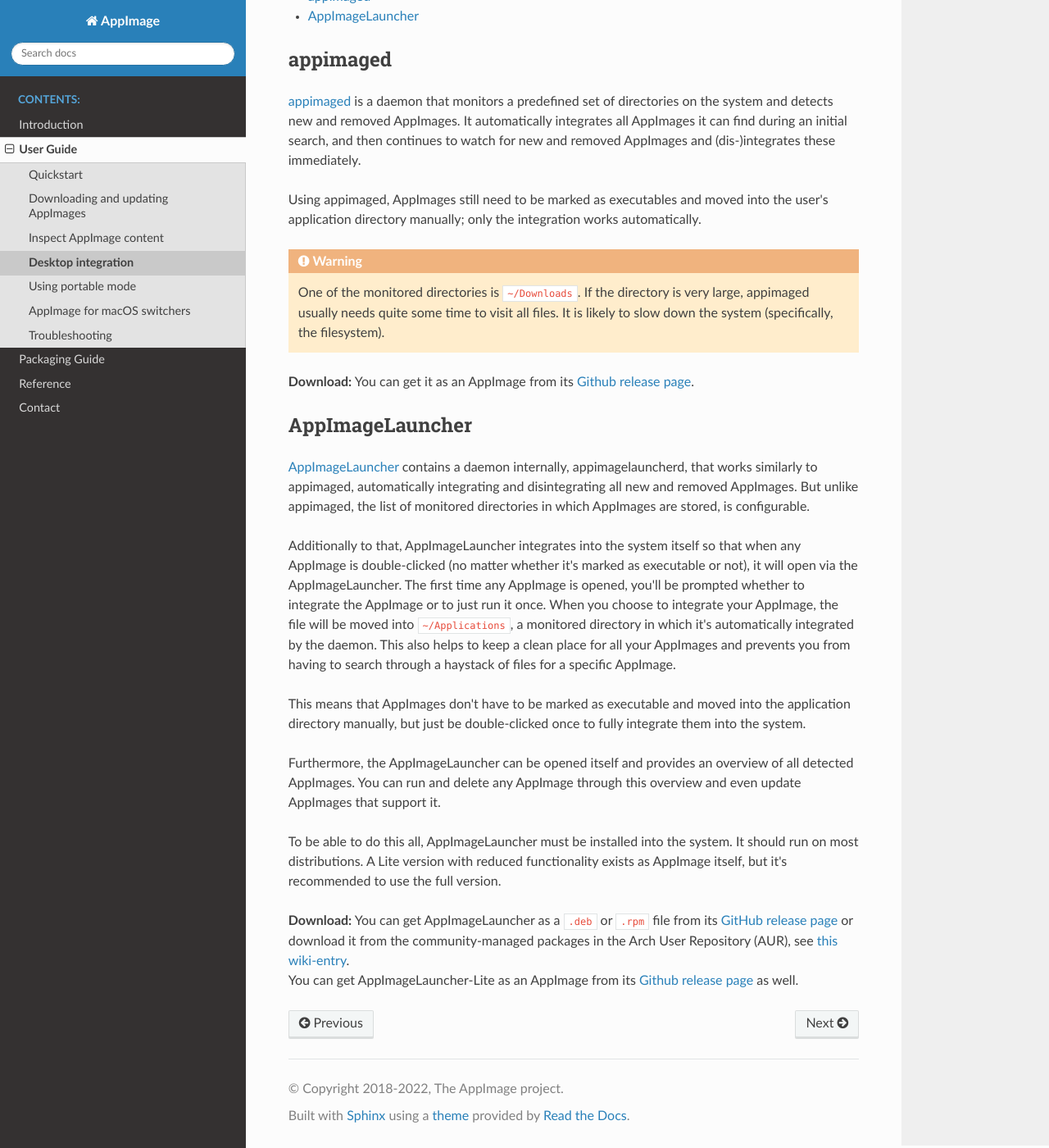
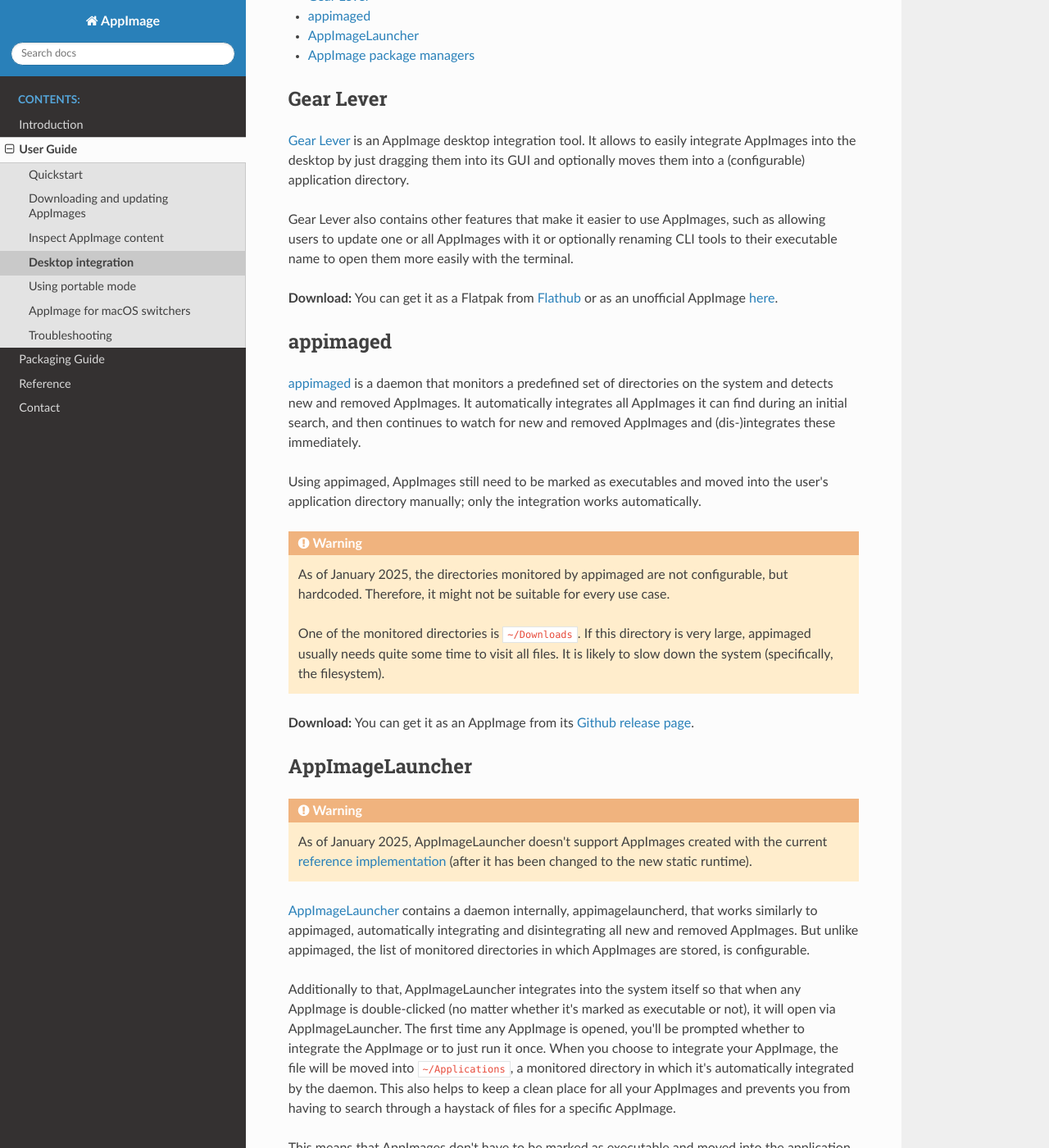
Before and after one commit to AppImage/docs.appimage.org, a Sphinx documentation site: the page built from source/user-guide/desktop-integration.rst, in a window 1280 px wide and 1400 px high, scrolled down 499 px. Shown: the whole window at 82% size. Built offline with Sphinx 7.4.7 and the Read the Docs theme 3.1.0, drawn with Linux system fonts in a browser that asks for light colours; some of the changed text lies outside the part shown.

Commit message:
Added other desktop integration tools
Information about the desktop integration tools Gear Lever, zap, Soar and AM has been added to the desktop integration page in the user guide.

Additionally, a warning has been added to the AppImageLauncher section that it doesn't work with current reference implementation AppImages anymore and to the appimaged section that the monitored directories are not configurable.
The project links have also been improved to not link to a specific version anymore.

```diff
--- a/source/user-guide/desktop-integration.rst
+++ b/source/user-guide/desktop-integration.rst
@@ -16,32 +16,78 @@
    :depth: 1
 
 
+Gear Lever
+----------
+
+`Gear Lever <https://github.com/mijorus/gearlever>`_ is an AppImage desktop integration tool. It allows to easily integrate AppImages into the desktop by just dragging them into its GUI and optionally moves them into a (configurable) application directory.
+
+Gear Lever also contains other features that make it easier to use AppImages, such as allowing users to update one or all AppImages with it or optionally renaming CLI tools to their executable name to open them more easily with the terminal.
+
+**Download:** You can get it as a Flatpak from `Flathub <https://flathub.org/apps/details/it.mijorus.gearlever>`_ or as an unofficial AppImage `here <https://github.com/ivan-hc/Database-of-pkg2appimaged-packages/releases/tag/gearlever>`_.
+
+
 appimaged
 ---------
 
-`appimaged <https://github.com/probonopd/go-appimage/releases>`_ is a daemon that monitors a predefined set of directories on the system and detects new and removed AppImages. It automatically integrates all AppImages it can find during an initial search, and then continues to watch for new and removed AppImages and (dis-)integrates these immediately.
+`appimaged <https://github.com/probonopd/go-appimage>`_ is a daemon that monitors a predefined set of directories on the system and detects new and removed AppImages. It automatically integrates all AppImages it can find during an initial search, and then continues to watch for new and removed AppImages and (dis-)integrates these immediately.
 
 Using appimaged, AppImages still need to be marked as executables and moved into the user's application directory manually; only the integration works automatically.
 
 .. warning::
 
-   One of the monitored directories is ``~/Downloads``. If the directory is very large, appimaged usually needs quite some time to visit all files. It is likely to slow down the system (specifically, the filesystem).
+   As of January 2025, the directories monitored by appimaged are not configurable, but hardcoded. Therefore, it might not be suitable for every use case.
 
-**Download:** You can get it as an AppImage from its `Github release page <https://github.com/probonopd/go-appimage/releases/continuous>`_.
+   One of the monitored directories is ``~/Downloads``. If this directory is very large, appimaged usually needs quite some time to visit all files. It is likely to slow down the system (specifically, the filesystem).
+
+**Download:** You can get it as an AppImage from its `Github release page <https://github.com/probonopd/go-appimage/releases>`_.
 
 
 AppImageLauncher
 ----------------
 
+.. warning::
+
+   As of January 2025, AppImageLauncher doesn't support AppImages created with the current :ref:`reference implementation <reference-implementation>` (after it has been changed to the new static runtime).
+
 `AppImageLauncher <https://github.com/TheAssassin/AppImageLauncher>`_ contains a daemon internally, appimagelauncherd, that works similarly to appimaged, automatically integrating and disintegrating all new and removed AppImages. But unlike appimaged, the list of monitored directories in which AppImages are stored, is configurable.
 
-Additionally to that, AppImageLauncher integrates into the system itself so that when any AppImage is double-clicked (no matter whether it's marked as executable or not), it will open via the AppImageLauncher. The first time any AppImage is opened, you'll be prompted whether to integrate the AppImage or to just run it once. When you choose to integrate your AppImage, the file will be moved into ``~/Applications``, a monitored directory in which it's automatically integrated by the daemon. This also helps to keep a clean place for all your AppImages and prevents you from having to search through a haystack of files for a specific AppImage.
+Additionally to that, AppImageLauncher integrates into the system itself so that when any AppImage is double-clicked (no matter whether it's marked as executable or not), it will open via AppImageLauncher. The first time any AppImage is opened, you'll be prompted whether to integrate the AppImage or to just run it once. When you choose to integrate your AppImage, the file will be moved into ``~/Applications``, a monitored directory in which it's automatically integrated by the daemon. This also helps to keep a clean place for all your AppImages and prevents you from having to search through a haystack of files for a specific AppImage.
 
 This means that AppImages don't have to be marked as executable and moved into the application directory manually, but just be double-clicked once to fully integrate them into the system.
 
-Furthermore, the AppImageLauncher can be opened itself and provides an overview of all detected AppImages. You can run and delete any AppImage through this overview and even update AppImages that support it.
+Furthermore, AppImageLauncher can be opened itself and provides an overview of all detected AppImages. You can run and delete any AppImage through this overview and even update AppImages that support it.
 
 To be able to do this all, AppImageLauncher must be installed into the system. It should run on most distributions. A Lite version with reduced functionality exists as AppImage itself, but it's recommended to use the full version.
 
-| **Download:** You can get AppImageLauncher as a ``.deb`` or ``.rpm`` file from its `GitHub release page <https://github.com/TheAssassin/AppImageLauncher/releases/continuous>`_ or download it from the community-managed packages in the Arch User Repository (AUR), see `this wiki-entry <https://github.com/TheAssassin/AppImageLauncher/wiki#aur-package-arch-linux-and-derivatives-such-as-endeavouros-kaos-et-al>`_.
-| You can get AppImageLauncher-Lite as an AppImage from its `Github release page <https://github.com/TheAssassin/AppImageLauncher/releases/continuous>`_ as well.
+| **Download:** You can get AppImageLauncher as a ``.deb`` or ``.rpm`` file from its `GitHub release page <https://github.com/TheAssassin/AppImageLauncher/releases>`_ or download it from the community-managed packages in the Arch User Repository (AUR), see `this wiki-entry <https://github.com/TheAssassin/AppImageLauncher/wiki#aur-package-arch-linux-and-derivatives-such-as-endeavouros-kaos-et-al>`_.
+| You can get AppImageLauncher-Lite as an AppImage from its `Github release page <https://github.com/TheAssassin/AppImageLauncher/releases>`_ as well.
+
+
+AppImage package managers
+-------------------------
+
+There also exist several AppImage package managers. Those allow for installing AppImages on the command line while simultaneously integrating them into the desktop:
+
+- **zap**
+
+  `zap <https://github.com/srevinsaju/zap>`_ is a package manager that can install an AppImage from any URL as well as all AppImages from the appimage.github.io :ref:`software catalog <software-catalogs-user>`.
+
+  When downloading & installing an AppImage with zap, it will automatically integrate it into the desktop. Users can update one or all AppImages with zap.
+
+  **Download:** You can get it as a CLI binary from its `Github release page <https://github.com/srevinsaju/zap/releases>`_ or alternatively install it via a shell script (see its `README <https://github.com/srevinsaju/zap/blob/main/README.md#getting-started->`_).
+
+- **Soar**
+
+  `Soar <https://github.com/pkgforge/soar>`_ is a package manager that can install AppImages as well as static binaries and other portable formats from its own :ref:`software catalog <software-catalogs-user>` (called PkgForge). However, it can't install AppImages from arbitrary URLs.
+
+  When downloading & installing an AppImage with Soar, it will automatically integrate it into the desktop. Users can update one or all AppImages with Soar.
+
+  **Download:** You can get it as a CLI binary from its `Github release page <https://github.com/pkgforge/soar/releases>`_ or alternatively install it via a shell script (see its `documentation <https://soar.qaidvoid.dev/installation>`_).
+
+- **AM / AppMan**
+
+  `AM / AppMan <https://github.com/ivan-hc/AM>`_ is a package manager that can install AppImages as well as other application formats from its own own :ref:`software catalog <software-catalogs-user>` (called Portable Linux Apps). However, it can't install AppImages from arbitrary URLs.
+
+  When downloading & installing an AppImage with AM, it will automatically integrate it into the desktop. Users can update one or all AppImages with AM.
+
+  **Download:** You can install it via a shell script (see its `README <https://github.com/ivan-hc/AM/blob/main/README.md#installation>`_).
```
